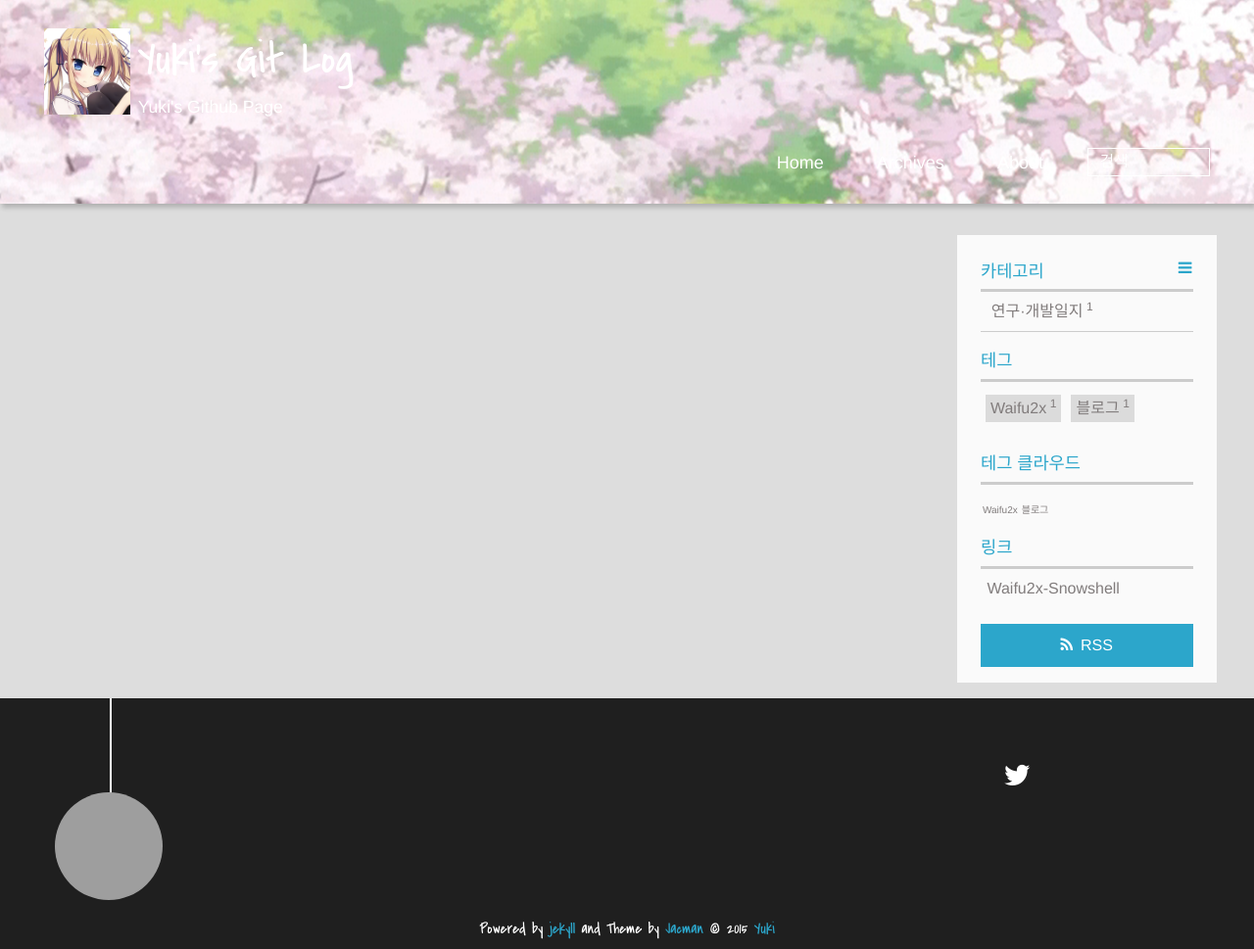
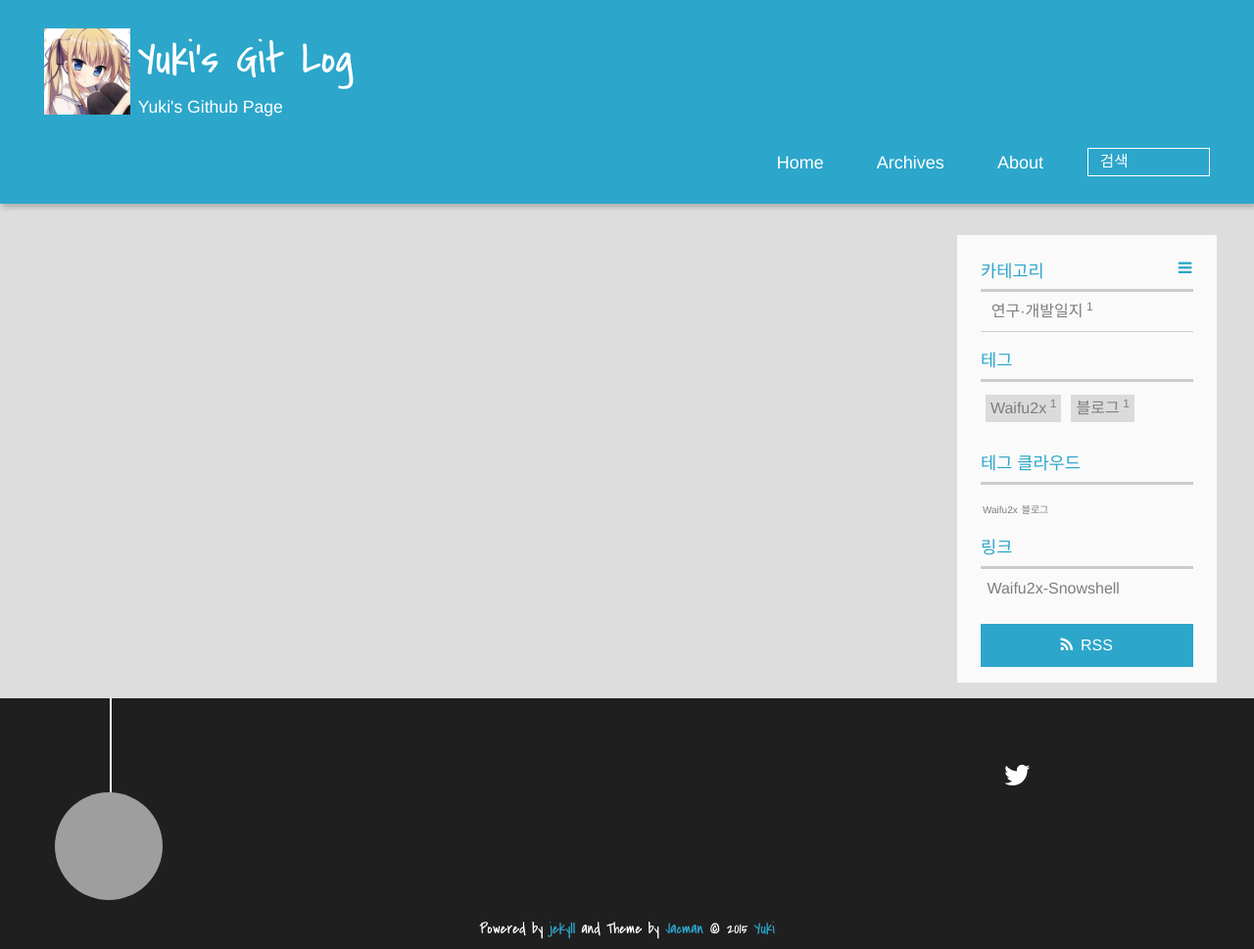
Before and after one commit to YukihoAA/YukihoAA.github.io, a Jekyll site: the page built from index.html, in a window 1280 px wide. Shown: the whole page at 98% size. Built offline with Jekyll 4.4.1, drawn with Linux system fonts in a browser that asks for light colours; grey boxes are pictures that could not be loaded.

Commit message:
Update _config.yml

```diff
--- a/_config.yml
+++ b/_config.yml
@@ -71,7 +71,7 @@ imglogo:
 favicon: img/favicon.ico   ## size:32px*32px,`.ico` is recommended,please put image into the theme folder `/jacman/source/img`.
 apple_icon: img/jacman.png ## size:114px*114px,please put image into the theme folder `/jacman/source/img`.
 author_img: img/author.png ## size:220px*220px.display author avatar picture.if don't want to display,please don't set this.
-banner_img: img/banner.png ## size:1920px*200px+. Banner Picture
+banner_img: #img/banner.png ## size:1920px*200px+. Banner Picture
 
 #### index post is expanding or not
 index:
```
